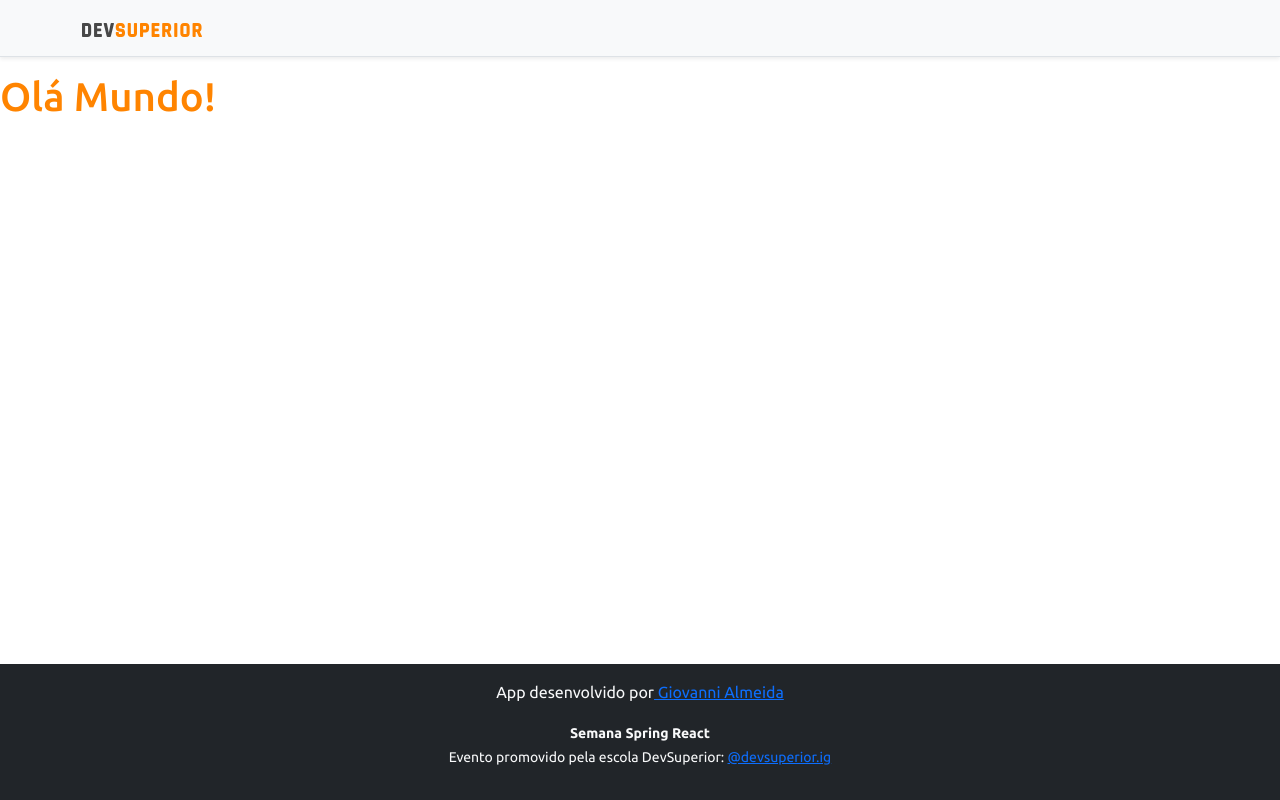
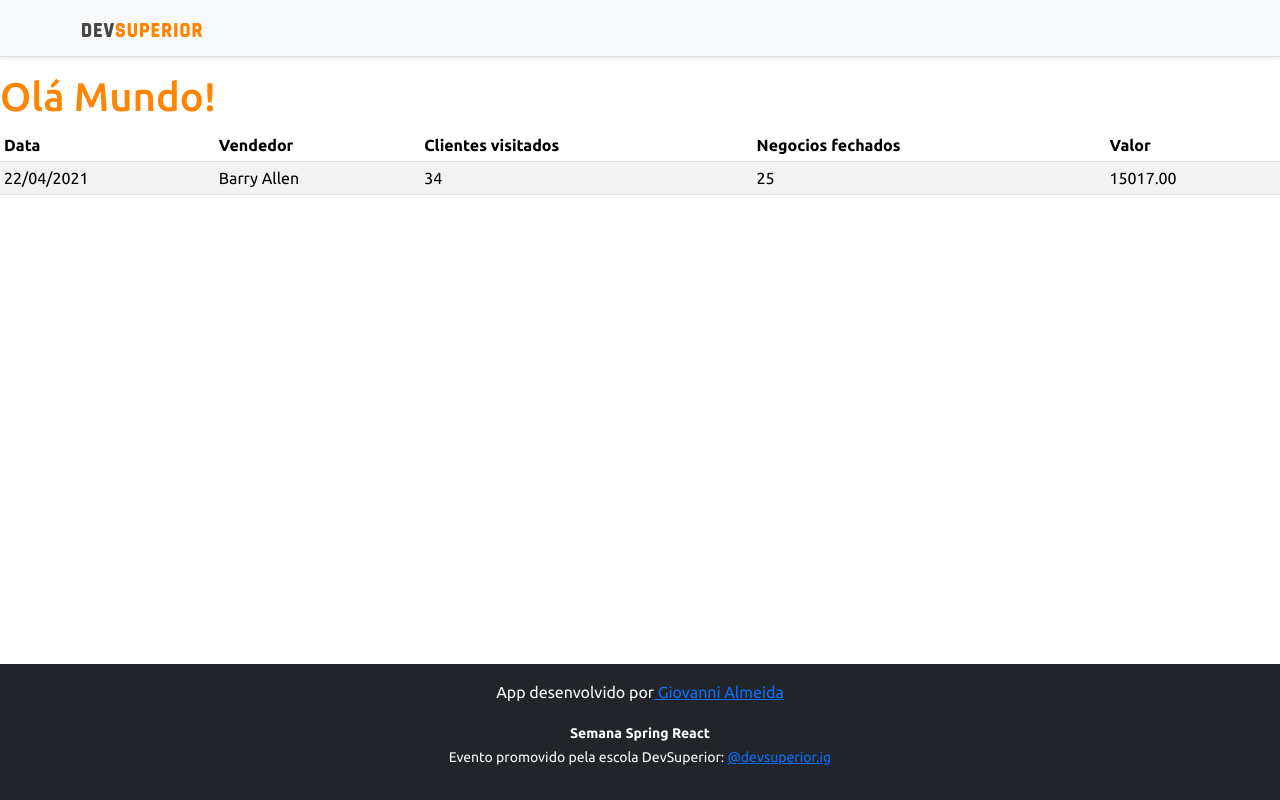
Before and after one commit to devGiovanni95/projeto-sds4, a React (Create React App) app in the folder frontend/: page / in a window 1280 px wide. Built offline with nearby package versions, Linux system fonts and the light colour scheme.

Commit message:
Componentes estáticos basicos criado

```diff
--- a/frontend/src/App.tsx
+++ b/frontend/src/App.tsx
@@ -1,15 +1,18 @@
-import Footer from "conponents/Footer";
-import NavBar from "conponents/NavBar";
+import DataTable from "components/DataTable";
+import Footer from "components/Footer";
+import NavBar from "components/NavBar";
 
 function App() {
   return (
 //serve pra fragmentar o componente
 <>
-    <NavBar/>
+       <NavBar/>
     <div>
-    <h1 className="text-primary">Olá Mundo!</h1>
+        <h1 className="text-primary">Olá Mundo!</h1>
+
+        <DataTable/>
     </div>
-    <Footer/>
+        <Footer/>
     </>
   );
 }
--- /dev/null
+++ b/frontend/src/components/DataTable/index.tsx
@@ -0,0 +1,32 @@
+
+const DataTable = () => {
+  return(
+
+
+    <div className="table-responsive">
+        <table className= "table table-striped table-sm">
+            <thead>
+                <tr>
+                    <th>Data</th>
+                    <th>Vendedor</th>
+                    <th>Clientes visitados</th>
+                    <th>Negocios fechados</th>
+                    <th>Valor</th>
+                </tr>
+            </thead>
+            <tbody>
+                <tr>
+                    <td>22/04/2021</td>
+                    <td>Barry Allen</td>
+                    <td>34</td>
+                    <td>25</td>
+                    <td>15017.00</td>
+                </tr>
+            </tbody>
+        </table>
+    </div>
+
+);
+}
+
+export default DataTable;
```
Also changed, not shown: frontend/src/components/Footer/index.tsx (renamed from frontend/src/conponents/Footer/index.tsx), frontend/src/components/NavBar/index.tsx (renamed from frontend/src/conponents/NavBar/index.tsx).
